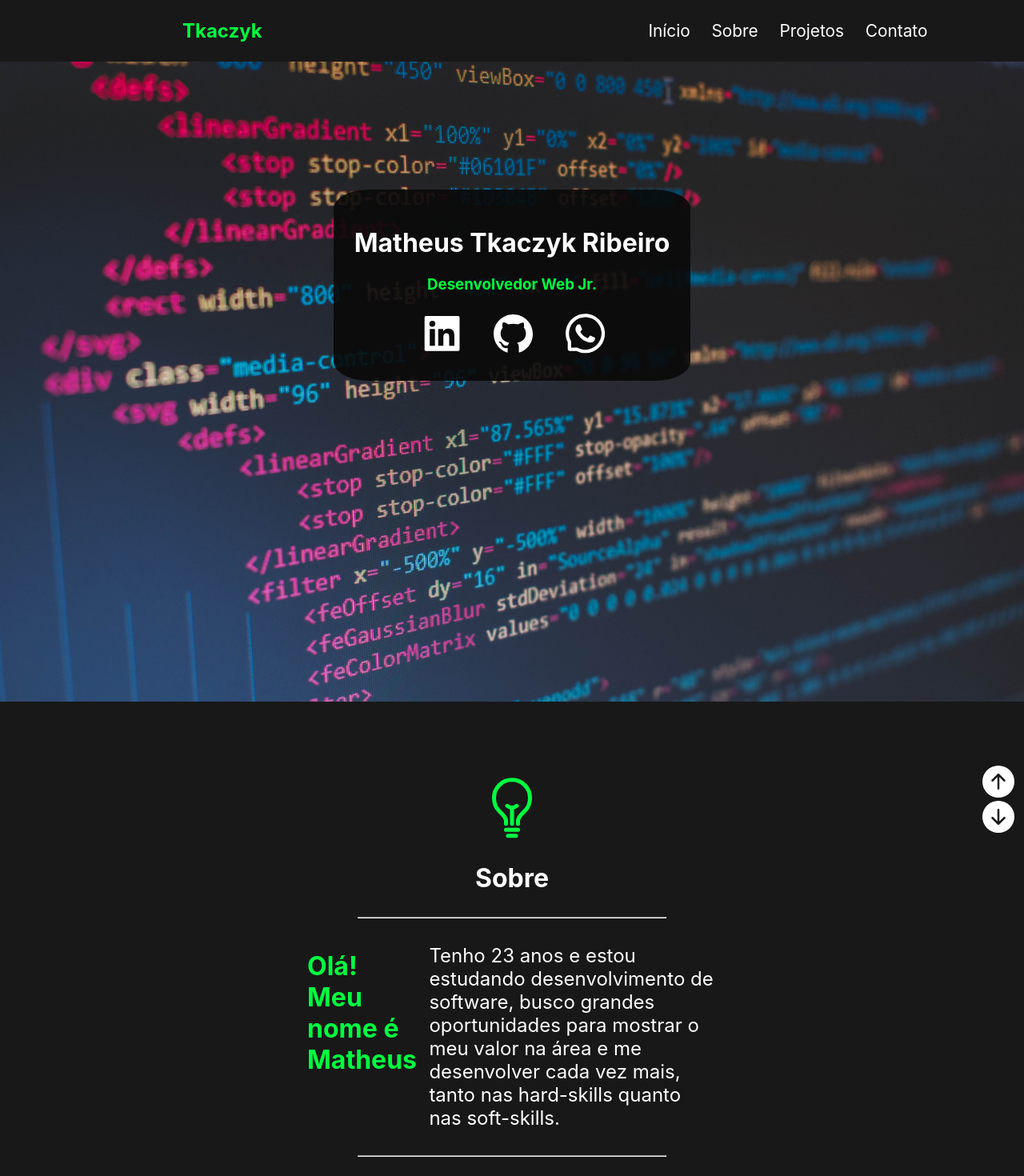
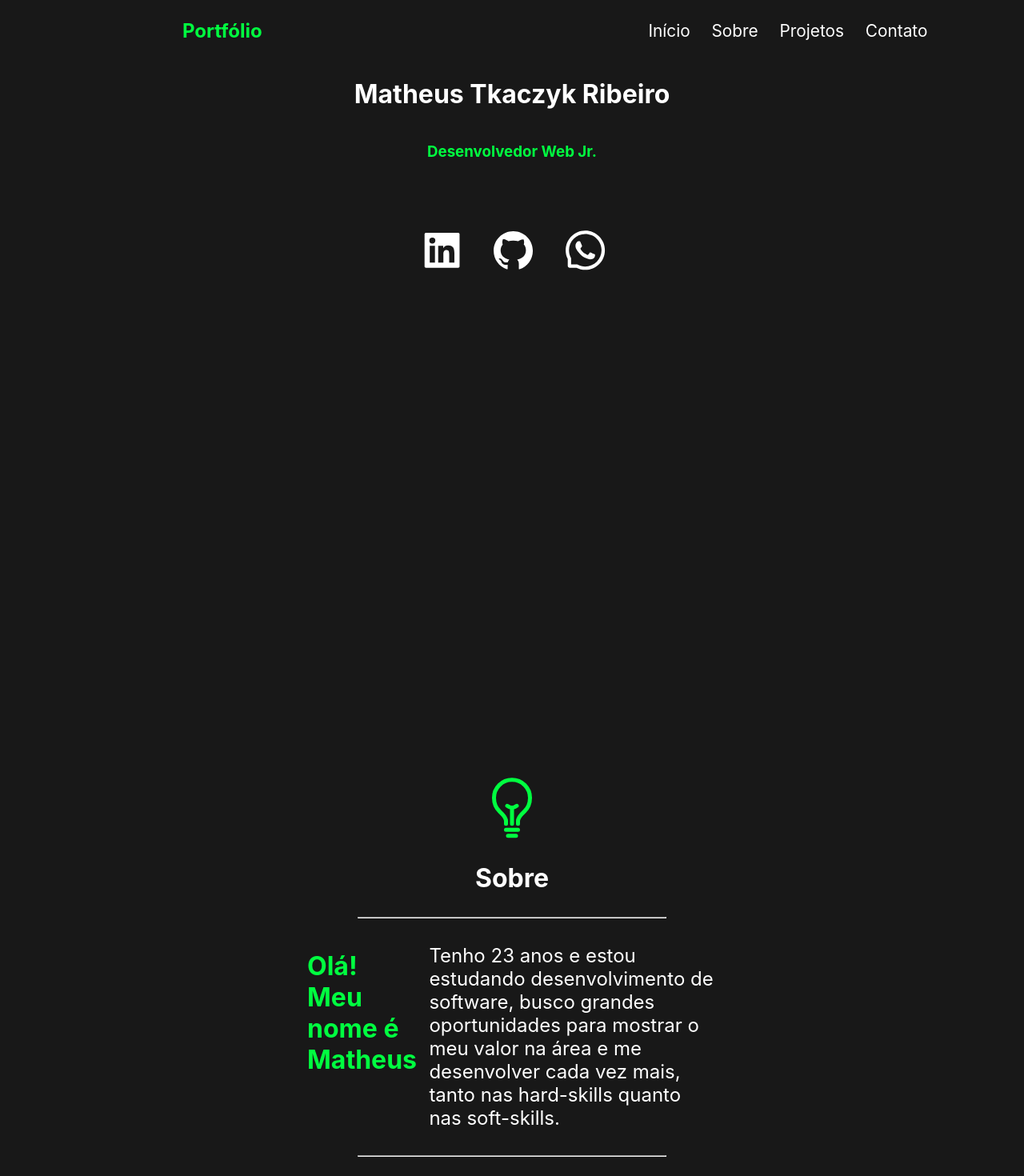
Before and after one commit to matheustkaczyk/portfolioReactjsV2, a React (Create React App) app: page / in a window 1280 px wide. Shown: the top 1470 px of the page at 80% size. Built offline with nearby package versions, Linux system fonts and the light colour scheme.

Commit message:
Testando refatoraçao, removendo anchor, acionando scroll, mudando pagina main

```diff
--- a/src/App.css
+++ b/src/App.css
@@ -3,7 +3,7 @@ hmtl, body {
   padding: 0;
   width: 100%;
   height: 100%;
-  overflow: hidden;
+  /* overflow: hidden; */
   background-color: #181818;
 }
 
@@ -78,7 +78,7 @@ a {
   flex-direction: column;
   height: 100vh;
   width: 100vw;
-  background-image: url('./images/backgroundImg.jpg');
+  /* background-image: url('./images/backgroundImg.jpg'); */
   background-size: cover;
   color: white;
   text-align: center;
--- a/src/components/Header.js
+++ b/src/components/Header.js
@@ -5,7 +5,7 @@ const Header = () => {
         <div id="inicio" className="header-div">
             <div className="header-information">
                 <div className="header-name-div">
-                    <h3 className="header-name"> Tkaczyk </h3>
+                    <h3 className="header-name"> Portfólio </h3>
                 </div>
                 <div className="header-buttons-div">
                     <a href="#inicio" className="menu-item">Início</a>
--- a/src/pages/About.js
+++ b/src/pages/About.js
@@ -6,7 +6,7 @@ import { IoLogoGameControllerB, IoMdHeadset, IoIosBook, IoIosCafe } from "react-
 const About = () => {
     return (
         <div id="sobre" className="about-section">
-            {ButtonAnchor('inicio', 'projetos')}
+            {/* {ButtonAnchor('inicio', 'projetos')} */}
             <div className="about-hero-session">
                 <IoBulbOutline className="about-light-icon"/>
                 <h1 className="about-hero-title">Sobre</h1>
--- a/src/pages/Contact.js
+++ b/src/pages/Contact.js
@@ -22,7 +22,7 @@ const Contact = () => {
 
     return (
         <div id='contato' className='contact-session'>
-            {ButtonAnchor("projetos", "inicio")}
+            {/* {ButtonAnchor("projetos", "inicio")} */}
             <div className='contact-main'>
                 <BsMailbox className='contact-mail-icon' />
                 <h1 className='contact-hero-title'>Contato</h1>
--- a/src/pages/Main.js
+++ b/src/pages/Main.js
@@ -5,9 +5,9 @@ import Me from '../images/matheus-image.jpeg';
 const Main = () => {
     return (
         <div className="main-section">
-            <div className="main-informations">
+            {/* <div className="main-informations"> */}
                 {/* <img className="main-hero-img" src={ Me } alt="Foto Matheus Tkaczyk Ribeiro" /> */}
-                <div>
+                {/* <div> */}
                     <h1 className="main-hero-text">Matheus Tkaczyk Ribeiro</h1>
                     <h3 className="main-hero-subtitle">Desenvolvedor Web Jr.</h3>
                     <div className="social-medias">
@@ -21,8 +21,8 @@ const Main = () => {
                             <AiOutlineWhatsApp className="social-items whatsapp" />
                         </a>
                     </div>
-                </div>
-            </div>
+                {/* </div> */}
+            {/* </div> */}
         </div>
     )
 }
--- a/src/pages/Projects.js
+++ b/src/pages/Projects.js
@@ -1,5 +1,5 @@
 import React from 'react';
-import ButtonAnchor from '../components/ButtonAnchor';
+// import ButtonAnchor from '../components/ButtonAnchor';
 import { AiFillProject } from 'react-icons/ai';
 import CardComponent from '../components/CardComponent';
 import trybewalletimg from '../images/trybewallet-project.png';
@@ -39,7 +39,7 @@ const Projects = () => {
 
   return (
       <div id="projetos" className="projects-session">
-        {ButtonAnchor("sobre", "contato")}
+        {/* {ButtonAnchor("sobre", "contato")} */}
           <div className='projects-proj-div'>
               <AiFillProject className="projects-proj-icon" />
               <h1 className="projects-hero-title">Projetos</h1>
```
